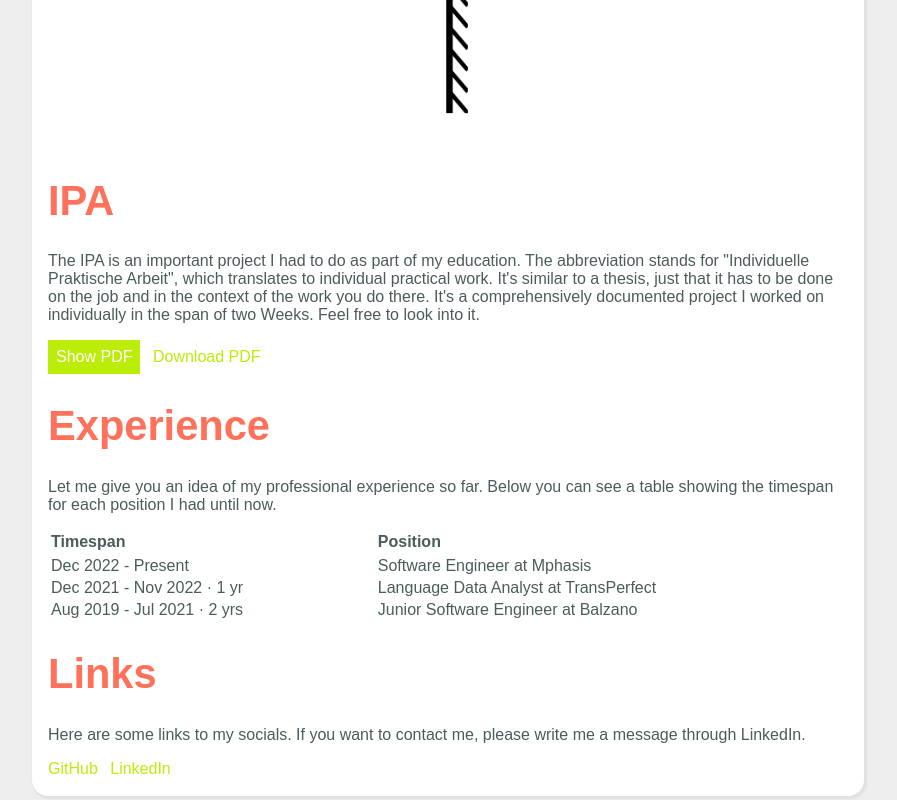
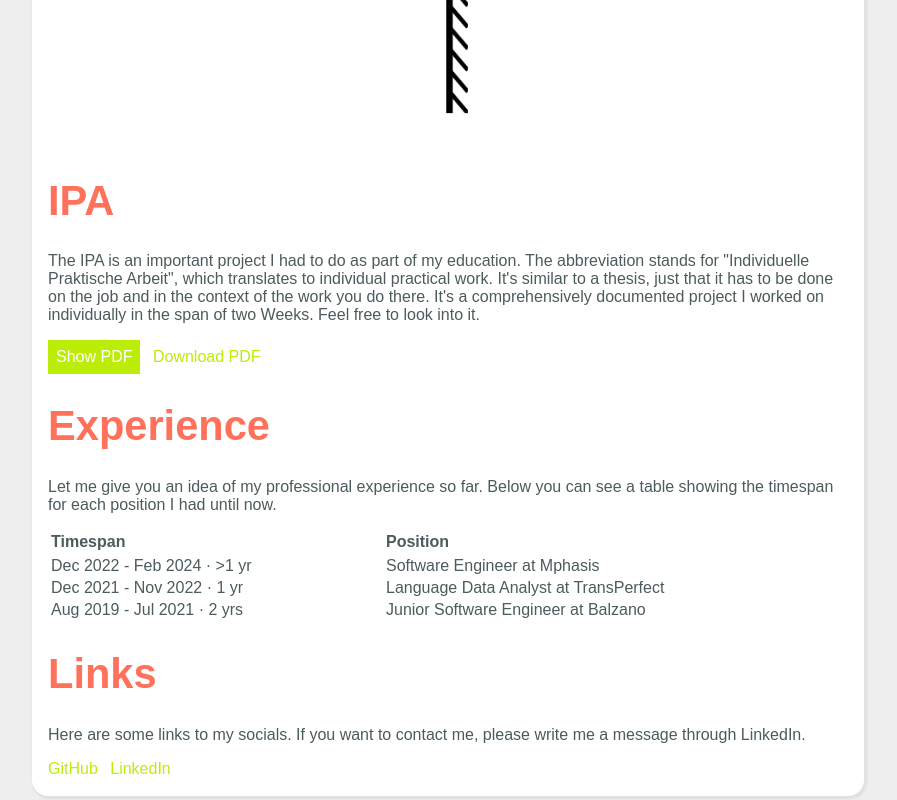
Before and after one commit to gasupidupi/gabriels, a plain HTML site: page index.html in a window 1280 px wide. Shown: the part 1316-2116 px from the top of the page, without its empty margins (192-1089 px from the left). Drawn offline with nearby package versions, Linux system fonts and the light colour scheme.

Commit message:
Update index.html

```diff
--- a/index.html
+++ b/index.html
@@ -200,7 +200,7 @@
                 <tr>
                 <tr>
                     <td>
-                       Dec 2022 - Present
+                       Dec 2022 - Feb 2024 · >1 yr
                     </td>
                     <td>
                        Software Engineer at Mphasis
```
